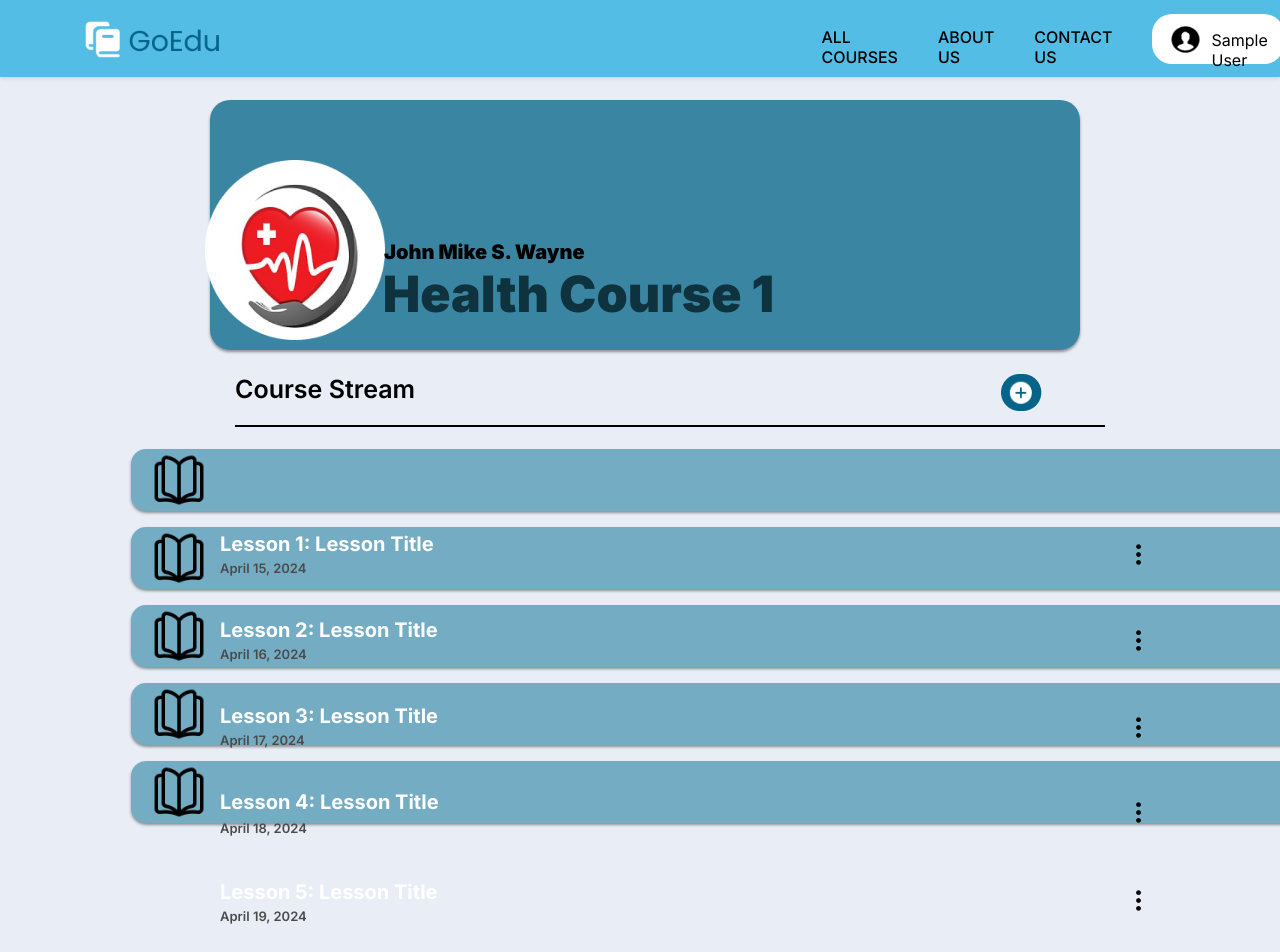
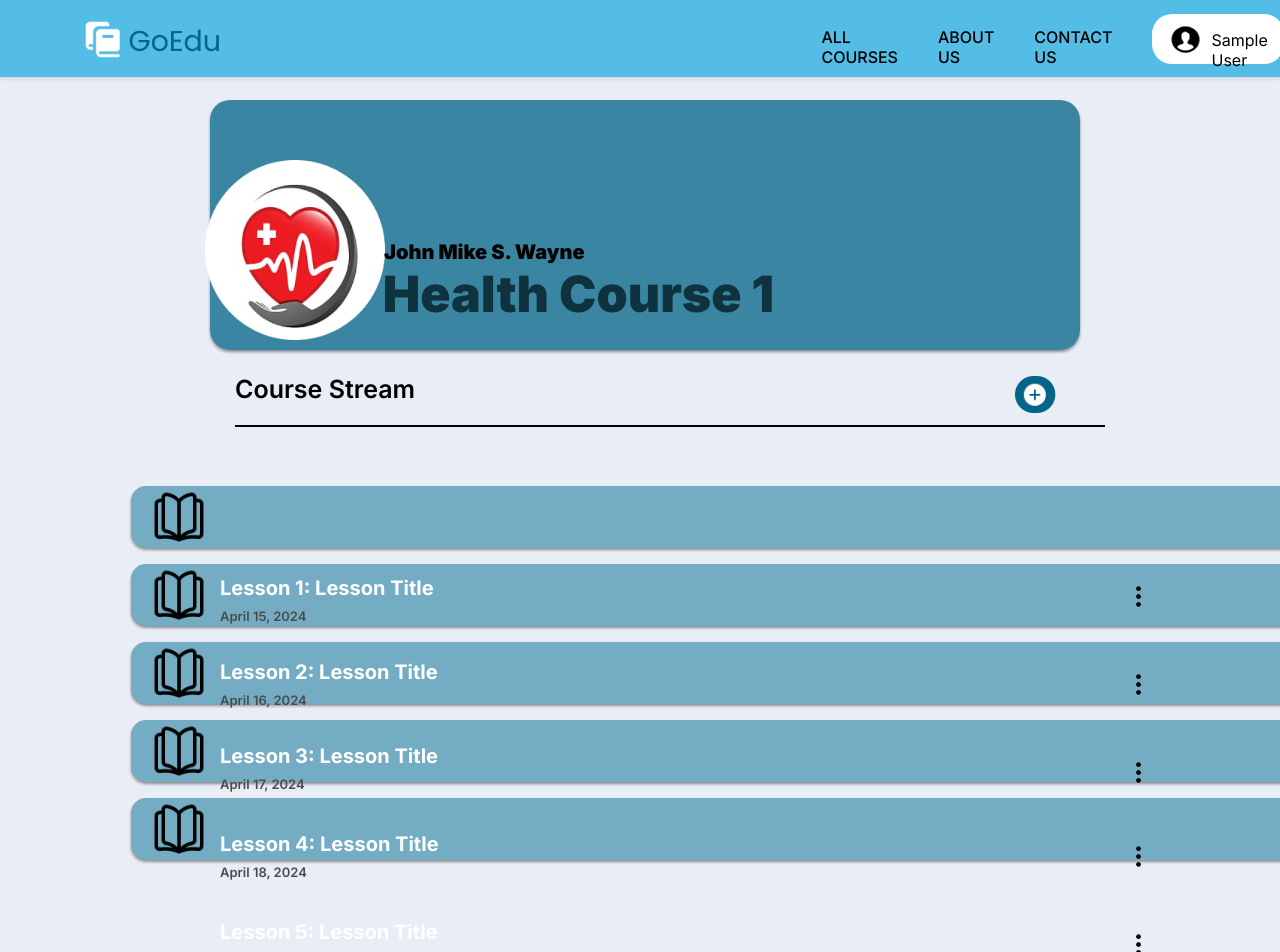
Before and after one commit to jdahiroc/learning-management-system, a React (Vite) app: page /admin in a window 1280 px wide. Shown: the top 952 px of the page. Before the commit the page ends 924 px from the top, so only its background shows below. Built offline with nearby package versions, Linux system fonts and the light colour scheme; no server answers; sample sign-in values are in the browser's storage; a web font is replaced by a local one.

Commit message:
added modals for profile and adding

```diff
--- a/src/pages/CourseSection.jsx
+++ b/src/pages/CourseSection.jsx
@@ -10,15 +10,13 @@ import profileIcon from "../assets/profileIcon.png";
 // CSS
 import "../styles/coursesection.css";
 
-// firebase
-import { useState, useEffect } from "react";
-import { Link, useNavigate } from "react-router-dom";
-import { collection, getDocs } from "firebase/firestore";
-import { db } from "../firebase";
+import { useState } from "react";
+import { useNavigate } from "react-router-dom";
 import { UserAuth } from "../context/AuthContext";
 
 const CourseSection = () => {
   const [modal, setModal] = useState(false);
+  const [profileModal, setProfileModal] = useState(false);
 
   const { user, logout } = UserAuth();
   const navigate = useNavigate();
@@ -26,6 +24,11 @@ const CourseSection = () => {
   // Modal Function
   const toggleModal = () => {
     setModal(!modal);
+  };
+
+  //Profile Modal Function
+  const toggleProfileModal = () => {
+    setProfileModal(!profileModal);
   };
 
   //logout function
@@ -38,6 +41,7 @@ const CourseSection = () => {
       console.log(e.message);
     }
   };
+
   return (
     <>
       {/* NAVIGATIONS */}
@@ -53,7 +57,8 @@ const CourseSection = () => {
             <li>CONTACT US</li>
           </ul>
         </div>
-        <div className="profile-container" onClick={toggleModal}>
+        {/* Navigation Profile */}
+        <div onClick={toggleProfileModal} className="profile-container">
           <div className="profile-icon-container">
             <img src={userIcon} alt="profile-icon" />
           </div>
@@ -64,9 +69,9 @@ const CourseSection = () => {
       </div>
 
       {/* Profile Modal */}
-      <div className={`overlay-profileIcon  ${modal ? "show" : ""}`}>
+      <div className={`overlay-profileIcon  ${profileModal ? "show" : ""}`}>
         <div className="close-btn-container">
-          <button className="profile-closebtn" onClick={toggleModal}>
+          <button className="profile-closebtn" onClick={toggleProfileModal}>
             &times;
           </button>
         </div>
@@ -101,10 +106,16 @@ const CourseSection = () => {
       <div className="course-header">
         <h3>Course Stream</h3>
         <div className="course_underline"></div>
-        {/* add course button */}
-        <div className="addbutt_container">
-          <img src={addbutton} alt="addbutton" />
-        </div>
+      </div>
+
+      {/* Modal Button */}
+      <div className="addbutt_container" onClick={toggleModal}>
+        <img src={addbutton} alt="addbutton" />
+      </div>
+
+      <div className={`overlay-course  ${modal ? "show" : ""}`}>
+        <button className="upload_lesson">Upload Lesson</button>
+        <button className="upload_assessment">Upload Assessment</button>
       </div>
 
       {/*Course Materials*/}
@@ -113,7 +124,7 @@ const CourseSection = () => {
           <table className="course_materials">
             <tr>
               <td>
-                <button>
+                <button className="button_course">
                   <img
                     className="lesson_image"
                     src={lessons}
@@ -125,10 +136,9 @@ const CourseSection = () => {
                 </button>
               </td>
             </tr>
-
             <tr>
               <td>
-                <button>
+                <button className="button_course">
                   <img
                     className="lesson_image2"
                     src={lessons}
@@ -140,10 +150,9 @@ const CourseSection = () => {
                 </button>
               </td>
             </tr>
-
             <tr>
               <td>
-                <button>
+                <button className="button_course">
                   <img
                     className="lesson_image3"
                     src={lessons}
@@ -155,10 +164,9 @@ const CourseSection = () => {
                 </button>
               </td>
             </tr>
-
             <tr>
               <td>
-                <button>
+                <button className="button_course">
                   <img
                     className="lesson_image4"
                     src={lessons}
@@ -170,10 +178,9 @@ const CourseSection = () => {
                 </button>
               </td>
             </tr>
-
-            <tr className="course_lesson5">
+            <tr>
               <td>
-                <button>
+                <button className="button_course">
                   <img
                     className="lesson_image5"
                     src={lessons}
@@ -191,5 +198,4 @@ const CourseSection = () => {
     </>
   );
 };
-
 export default CourseSection;
--- a/src/styles/coursesection.css
+++ b/src/styles/coursesection.css
@@ -71,8 +71,8 @@
 
 /* Profile Modal */
 .overlay-profileIcon {
-  /* display:none; */
-  position: absolute;
+  display: none;
+  position: fixed;
   left: 72%;
   top: 10.5%;
   background-color: #f3f7ff;
@@ -86,8 +86,69 @@
   overflow: none;
 }
 
+/* modal button for add */
+.overlay-course {
+  display: none;
+  position: absolute;
+  left: 71%;
+  top: 61%;
+  background-color: #f3f7ff;
+  box-shadow: 0px 2px 1px rgba(0, 0, 0, 0.147);
+  border-radius: 10px;
+  max-width: 200px;
+  max-height: 75px;
+  width: 100%;
+  height: 100%;
+  z-index: 1000;
+  overflow: none;
+  font-family: "Inter", sans-serif;
+}
+
 .show {
   display: block;
+}
+
+/* upload buttons */
+.upload_lesson {
+  background-color: #f3f7ff;
+  border: none;
+  width: 100%;
+  height: 50%;
+  border-radius: 10px;
+}
+
+.upload_assessment {
+  background-color: #f3f7ff;
+  border: none;
+  width: 100%;
+  height: 50%;
+  border-radius: 10px;
+}
+
+:hover.upload_assessment {
+  background-color: #056488;
+  color: #f3f7ff;
+}
+:hover.upload_lesson {
+  background-color: #056488;
+  color: #f3f7ff;
+}
+
+.course_materials {
+  margin-top: 0;
+}
+
+.course_materials table tr td {
+  padding: 10px;
+}
+
+.picture {
+  background-color: #056488;
+  width: 1350px;
+  height: 250px;
+  border-radius: 30px;
+  margin-top: 40px;
+  margin-left: 50px;
 }
 
 .close-btn-container {
@@ -174,7 +235,6 @@
   color: #ffffff;
 }
 
-
 /*---------- Contents ----------*/
 .course_content-container {
   display: flex;
@@ -209,6 +269,7 @@
   font-size: 25px;
   font-weight: 600;
   white-space: nowrap;
+  width: 25%;
 }
 
 .course_materials tr td button {
@@ -261,7 +322,6 @@
   top: 20%;
 }
 
-/*course logo text */
 .course_text {
   position: absolute;
   top: 30%;
@@ -272,7 +332,6 @@
   font-size: 20px;
 }
 
-/*course logo text2 */
 .course_text2 {
   position: absolute;
   top: 33%;
@@ -283,7 +342,7 @@
   font-size: 50px;
 }
 
-/*course logo description text3 */
+
 .course_text3 {
   position: absolute;
   top: 31%;
@@ -305,9 +364,14 @@ td {
 
 /* add button */
 .addbutt_container {
-  position: absolute;
-  left: 88%;
-  top: 5%;
+  /* position: relative;
+  left: 92%; */
+  display: flex;
+  justify-content: flex-end;
+  margin-right: 1.5em;
+}
+
+.addbutt_container:hover {
   cursor: pointer;
 }
 
@@ -323,7 +387,7 @@ td {
 /* lesson1 dot */
 .lesson1_dot {
   position: absolute;
-  top: 67.7%;
+  top: 73%;
   left: 88%;
   height: 25px;
   width: 25px;
@@ -333,14 +397,14 @@ td {
 /*lesson1 texts */
 .lesson1_text {
   position: absolute;
-  top: 66.5%;
+  top: 72%;
   left: 220px;
   font-family: "Inter", sans-serif;
   font-weight: 700;
 }
 .lesson1_text2 {
   position: absolute;
-  top: 70%;
+  top: 76%;
   left: 220px;
   color: rgb(75, 75, 75);
   font-size: 13px;
@@ -360,7 +424,7 @@ td {
 /* lesson2 dot */
 .lesson2_dot {
   position: absolute;
-  top: 78.5%;
+  top: 84%;
   left: 88%;
   height: 25px;
   width: 25px;
@@ -370,14 +434,14 @@ td {
 /*lesson2 texts */
 .lesson2_text {
   position: absolute;
-  top: 77.3%;
+  top: 82.5%;
   left: 220px;
   font-family: "Inter", sans-serif;
   font-weight: 700;
 }
 .lesson2_text2 {
   position: absolute;
-  top: 80.8%;
+  top: 86.5%;
   left: 220px;
   color: rgb(75, 75, 75);
   font-size: 13px;
@@ -397,7 +461,7 @@ td {
 /* lesson3 dot */
 .lesson3_dot {
   position: absolute;
-  top: 89.4%;
+  top: 95%;
   left: 88%;
   height: 25px;
   width: 25px;
@@ -407,14 +471,14 @@ td {
 /*lesson3 texts */
 .lesson3_text {
   position: absolute;
-  top: 88%;
+  top: 93%;
   left: 220px;
   font-family: "Inter", sans-serif;
   font-weight: 700;
 }
 .lesson3_text2 {
   position: absolute;
-  top: 91.5%;
+  top: 97%;
   left: 220px;
   color: rgb(75, 75, 75);
   font-size: 13px;
@@ -434,7 +498,7 @@ td {
 /* lesson4 dot */
 .lesson4_dot {
   position: absolute;
-  top: 100%;
+  top: 105.5%;
   left: 88%;
   height: 25px;
   width: 25px;
@@ -444,14 +508,14 @@ td {
 /*lesson4 texts */
 .lesson4_text {
   position: absolute;
-  top: 98.8%;
+  top: 104%;
   left: 220px;
   font-family: "Inter", sans-serif;
   font-weight: 700;
 }
 .lesson4_text2 {
   position: absolute;
-  top: 102.5%;
+  top: 108%;
   left: 220px;
   color: rgb(75, 75, 75);
   font-size: 13px;
@@ -471,7 +535,7 @@ td {
 /* lesson5 dot */
 .lesson5_dot {
   position: absolute;
-  top: 111%;
+  top: 116.5%;
   left: 88%;
   height: 25px;
   width: 25px;
@@ -481,14 +545,14 @@ td {
 /*lesson5 texts */
 .lesson5_text {
   position: absolute;
-  top: 110%;
+  top: 115%;
   left: 220px;
   font-family: "Inter", sans-serif;
   font-weight: 700;
 }
 .lesson5_text2 {
   position: absolute;
-  top: 113.5%;
+  top: 119%;
   left: 220px;
   font-size: 13px;
   color: rgb(75, 75, 75);
```
